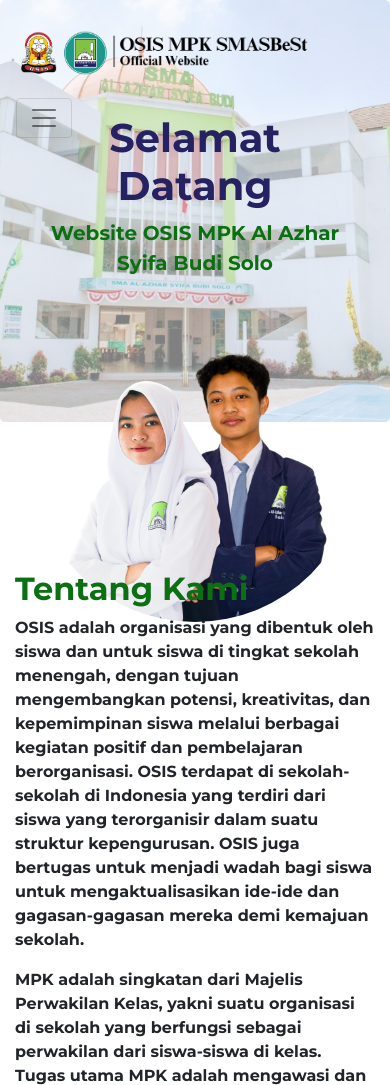
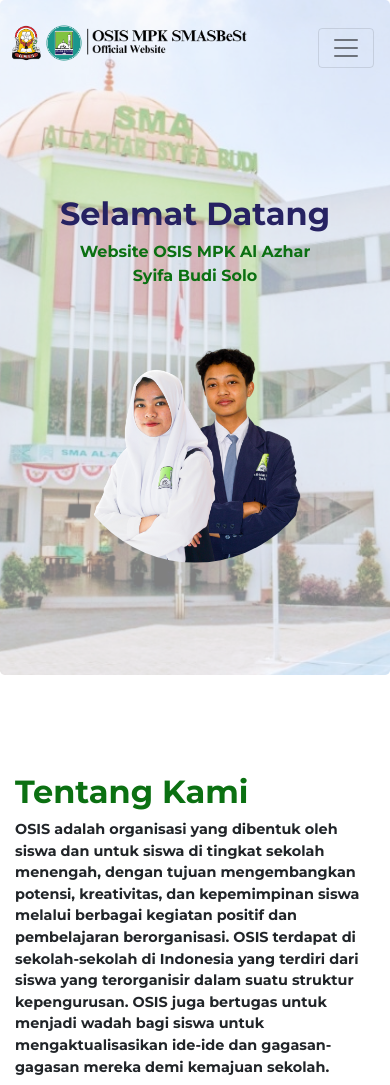
Before and after one commit to osismpksmasbest/osismpkwebsite, a plain HTML site: page index.html in a window 390 px wide. Shown: the top 1085 px of the page. Drawn offline with nearby package versions, Linux system fonts and the light colour scheme.

Commit message:
Add files via upload

```diff
--- a/index.html
+++ b/index.html
@@ -14,7 +14,7 @@
   </head>
   <body>
     <!-- Navbar -->
-    <nav class="navbar navbar-expand-lg navbar-light fixed-top" style="height: 100px">
+    <nav class="navbar navbar-expand-lg navbar-light fixed-top">
       <a class="icon-link logoimg" href="https://lp.smaasbsolo.sch.id">
         <img src="./Resource/Navbar/osis.png" alt="Logo" width="50" height="50" class="align-self-center" />
         <img src="./Resource/Navbar/alaz.png" alt="Logo" width="50" height="50" class="align-self-center" />
@@ -23,7 +23,7 @@
       <button class="navbar-toggler" type="button" data-toggle="collapse" data-target="#navbarNav" aria-controls="navbarNav" aria-expanded="false" aria-label="Toggle navigation">
         <span class="navbar-toggler-icon"></span>
       </button>
-      <div class="collapse navbar-collapse" id="navbarNav">
+      <div class="collapse navbar-collapse navbutton" id="navbarNav">
         <ul class="navbar-nav ml-auto">
           <li class="nav-item">
             <a class="nav-link" href="#home">Home</a>
@@ -58,11 +58,11 @@
 
     <!-- Landing Page Section with Maskot -->
     <section id="home" class="jumbotron text-center">
-        <div>
+        <div class="jumcontent">
       <div class="container" >
         <div class="row align-items-center justify-content-center">
           <div class="col-md-6">
-            <h1 style="margin-top: 40vh">Selamat Datang</h1>
+            <h1 style="margin-top: 15vh; margin-left: -30px; margin-right: -30px">Selamat Datang</h1>
             <p class="lead">Website OSIS MPK Al Azhar Syifa Budi Solo</p>
           </div>
           <div class="col-md-6">
--- a/style.css
+++ b/style.css
@@ -48,13 +48,8 @@
 }
 
 .py-5 {
-    margin-top: 100px
+    margin-top: 50px
     }
-
-nav .logoimg {
-    transform: scale(0.85);
-    margin-left: -25px
-}
 
 .card-title {
   color: #262262;
@@ -92,8 +87,17 @@
   border-color: #8fd748;
 }
 
-@media (max-width: 768px) {
-  .jumbotron {
-    height: 50vh; /* Adjust height for smaller screens */
-  }
+@media (max-width: 600px) {
+    body {
+        font-size: 90%;
+        }
+  nav .logoimg {
+        margin-top: -10px;
+        overflow: hidden;
+        transform: scale(0.7);
+        margin-left: -60px
+    }
+    #home .jumcontent {
+            transform: scale(0.8);
+        }
 }
```
